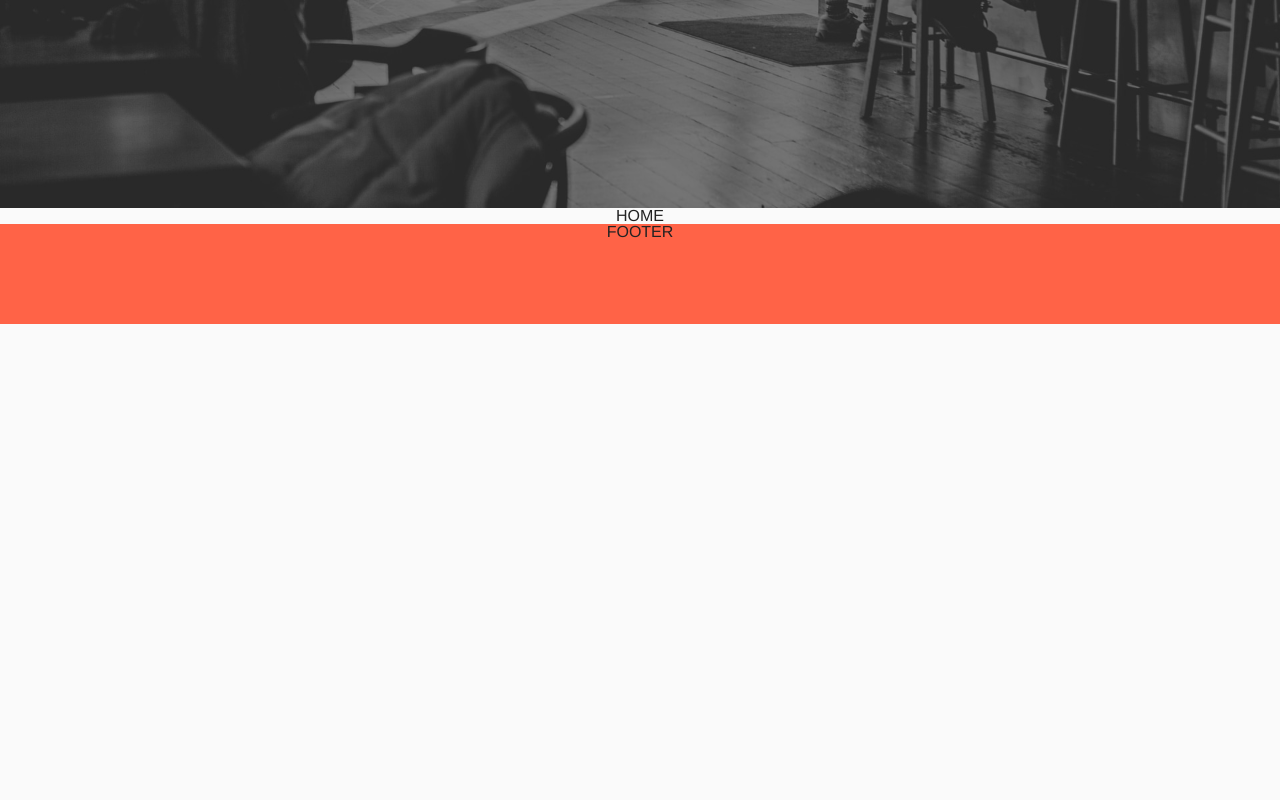
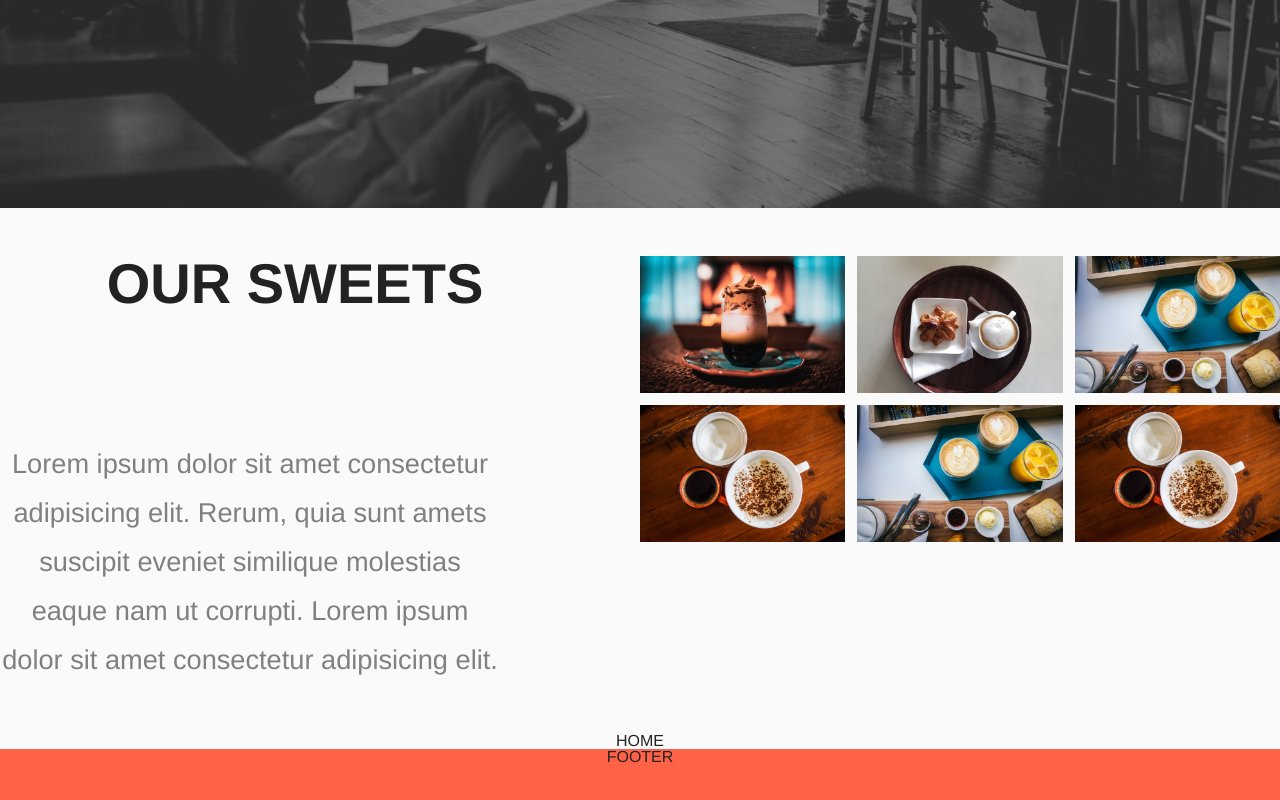
Before and after one commit to kasia-kusz/CoffeHouse-React, a React (Create React App) app in the folder coffeehouse-react/: page / in a window 1280 px wide. Shown: the part 592-1392 px from the top of the page. Before the commit the page ends 916 px from the top, so only its background shows below. Built offline with nearby package versions, Linux system fonts and the light colour scheme.

Commit message:
Introduction content and styling

```diff
--- a/coffeehouse-react/src/App.js
+++ b/coffeehouse-react/src/App.js
@@ -1,6 +1,7 @@
 import "./App.css";
 import Showcase from "./components/Showcase/Showcase";
 import Footer from "./components/Footer/Footer";
+import Introduction from "./components/Introduction/Introduction";
 import Home from "./pages/Home/Home";
 import { Route } from "react-router-dom";
 
@@ -8,8 +9,8 @@ function App() {
   return (
     <div className="App">
       <Showcase />
+      <Introduction />
       <Route exact path="/" component={Home}></Route>
-      {/* <Route path="/about" component={About}></Route> */}
       <Footer />
     </div>
   );
--- /dev/null
+++ b/coffeehouse-react/src/components/Introduction/Introduction.js
@@ -0,0 +1,49 @@
+import React from "react";
+// import "./introduction-styles.js";
+import {
+  Intro,
+  Content,
+  Title,
+  Text,
+  SmallGallery,
+  ImageWrapper,
+  Img,
+} from "./introduction-styles.js";
+import latte from "../../assets/latte.jpg";
+import dessert from "../../assets/dessert.jpg";
+import breakfast from "../../assets/breakfast.jpg";
+import iceCoffee from "../../assets/icecoffee.jpg";
+
+const Introduction = () => (
+  <Intro>
+    <Content>
+      <Title>OUR SWEETS</Title>
+      <Text>
+        Lorem ipsum dolor sit amet consectetur adipisicing elit. Rerum, quia
+        sunt amets suscipit eveniet similique molestias eaque nam ut corrupti.
+        Lorem ipsum dolor sit amet consectetur adipisicing elit.
+      </Text>
+    </Content>
+    <SmallGallery>
+      <ImageWrapper>
+        <Img src={iceCoffee} alt="breakfast" />
+      </ImageWrapper>
+      <ImageWrapper>
+        <Img src={breakfast} alt="latte" />
+      </ImageWrapper>
+      <ImageWrapper>
+        <Img src={dessert} alt="dessert" />
+      </ImageWrapper>
+      <ImageWrapper>
+        <Img src={latte} alt="idecoffee" />
+      </ImageWrapper>
+      <ImageWrapper>
+        <Img src={dessert} alt="latte" />
+      </ImageWrapper>
+      <ImageWrapper>
+        <Img src={latte} alt="icecoffee" />
+      </ImageWrapper>
+    </SmallGallery>
+  </Intro>
+);
+export default Introduction;
--- /dev/null
+++ b/coffeehouse-react/src/components/Introduction/introduction-styles.js
@@ -0,0 +1,122 @@
+import styled, { css } from "styled-components";
+
+export const Intro = styled.div`
+  display: flex;
+  width: 100%;
+  padding: 3rem 0;
+
+  @media screen and (max-width: ${({ theme }) =>
+      theme.breakpoints.tablet_big}) {
+    flex-direction: column;
+    justify-content: center;
+    align-items: center;
+  }
+`;
+
+export const Content = styled.div`
+  width: 50%;
+  display: flex;
+  flex-direction: column;
+  padding-right: 80px;
+
+  @media screen and (max-width: ${({ theme }) =>
+      theme.breakpoints.laptop_small}) {
+    padding-right: 50px;
+  }
+  @media screen and (max-width: ${({ theme }) =>
+      theme.breakpoints.tablet_big}) {
+    width: 100%;
+    align-items: center;
+    padding: 0;
+  }
+`;
+export const Title = styled.h1`
+  font-size: 3.5rem;
+  color: $primary-color;
+  margin-bottom: 8rem;
+  position: relative;
+  display: inline-block;
+  &::after {
+    content: "";
+    position: absolute;
+    bottom: -4rem;
+    left: 0;
+    height: 2px;
+    width: 50px;
+    background-color: $primary-color;
+  }
+  @media screen and (max-width: ${({ theme }) =>
+      theme.breakpoints.tablet_big}) {
+    &::after {
+      left: 50%;
+      transform: translateX(-50%);
+    }
+  }
+`;
+
+export const Text = styled.p`
+  color: gray;
+  font-size: 1.7rem;
+  line-height: 1.8;
+  max-width: 500px;
+  @media screen and (max-width: ${({ theme }) =>
+      theme.breakpoints.tablet_big}) {
+    text-align: center;
+    padding: 0 20px;
+  }
+`;
+
+export const SmallGallery = styled.div`
+  display: flex;
+  flex-wrap: wrap;
+  width: 50%;
+  height: 100%;
+  margin-top: -12px;
+
+  @media screen and (max-width: ${({ theme }) =>
+      theme.breakpoints.tablet_big}) {
+    margin-top: 80px;
+    width: 100%;
+  }
+  @media screen and (max-width: ${({ theme }) => theme.breakpoints.phone_big}) {
+    flex-direction: column;
+    align-items: center;
+  }
+`;
+
+export const ImageWrapper = styled.div`
+  margin-top: 12px;
+  width: calc(33.33333% - 8px);
+  &:not(:nth-child(3n)) {
+    margin-right: 12px;
+  }
+
+  @media screen and (max-width: ${({ theme }) =>
+      theme.breakpoints.tablet_big}) {
+    &:not(:nth-child(3n)) {
+      margin-right: 0;
+    }
+    &:not(:nth-child(2n)) {
+      margin-right: 24px;
+    }
+    width: calc(50% - 12px);
+  }
+  @media screen and (max-width: ${({ theme }) => theme.breakpoints.phone_big}) {
+    &:not(:nth-child(2n)) {
+      margin-right: 0;
+    }
+    &:not(:first-child) {
+      margin-top: 30px;
+    }
+    margin-right: 0;
+    width: 100%;
+  }
+`;
+
+export const Img = styled.img`
+  height: 100%;
+  object-fit: cover;
+  width: 100%;
+  max-width: 100%;
+  max-height: 100%;
+`;
--- a/coffeehouse-react/src/components/Showcase/styles.js
+++ b/coffeehouse-react/src/components/Showcase/styles.js
@@ -8,7 +8,8 @@ export const Container = styled.div`
 `;
 
 export const MainShowcase = styled.div`
-  background-color: #333;
+  background-color: ${({ theme }) => theme.colors.darkColor};
+  //background-color: #333;
   height: 100vh;
   &:after {
     content: "";
```
